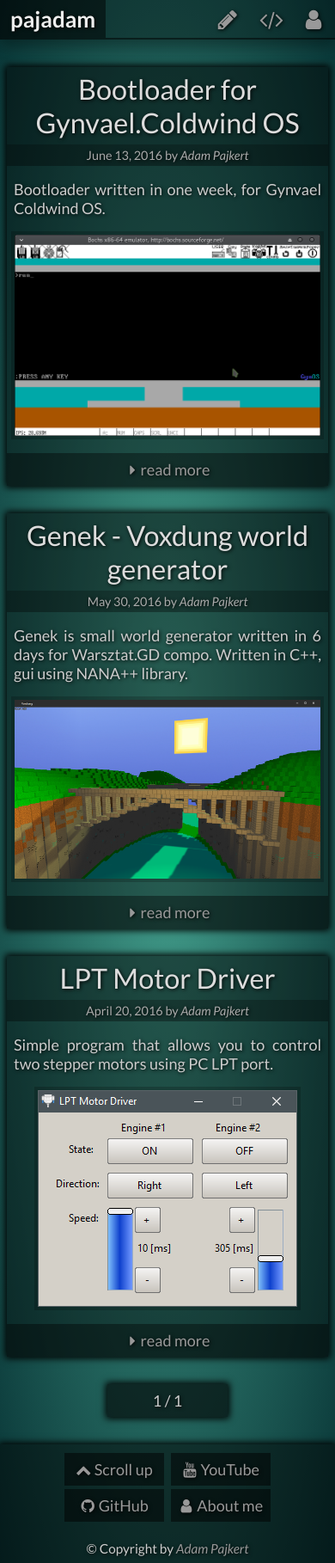
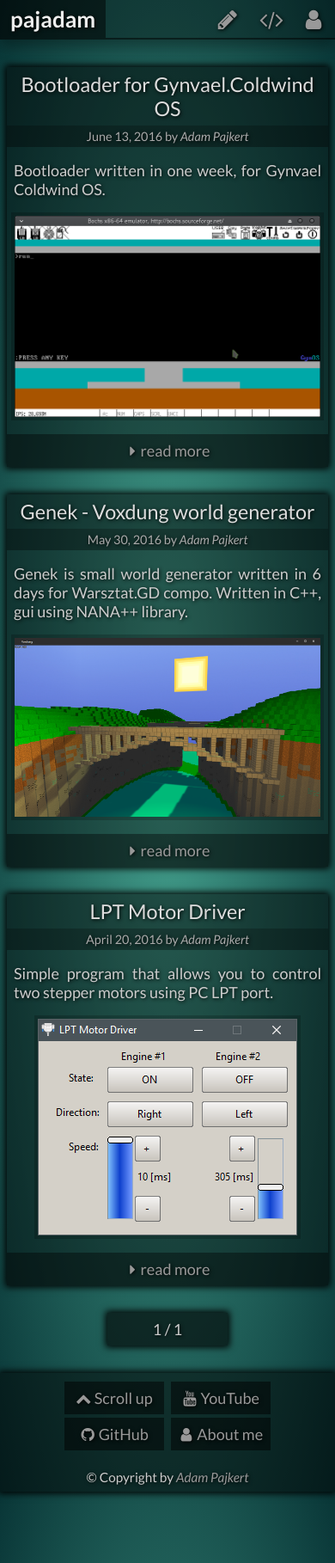
Before and after one commit to pajadam/blog.pajadam.me, a Jekyll site: the page built from index.html, in a window 390 px wide. Shown: the whole page at 86% size. Built offline with Jekyll 4.4.1, drawn with Linux system fonts in a browser that asks for light colours; the list of posts is cut into pages by our own code.

Commit message:
Smaller post title on smaller screens.

```diff
--- a/_sass/_post.scss
+++ b/_sass/_post.scss
@@ -105,6 +105,10 @@
 }
 
 @media screen and (max-width: 768px) {
+    .post .title{
+        font-size: 1.3em;
+    }
+
     .post .description{
         text-align: justify;
     }
```
